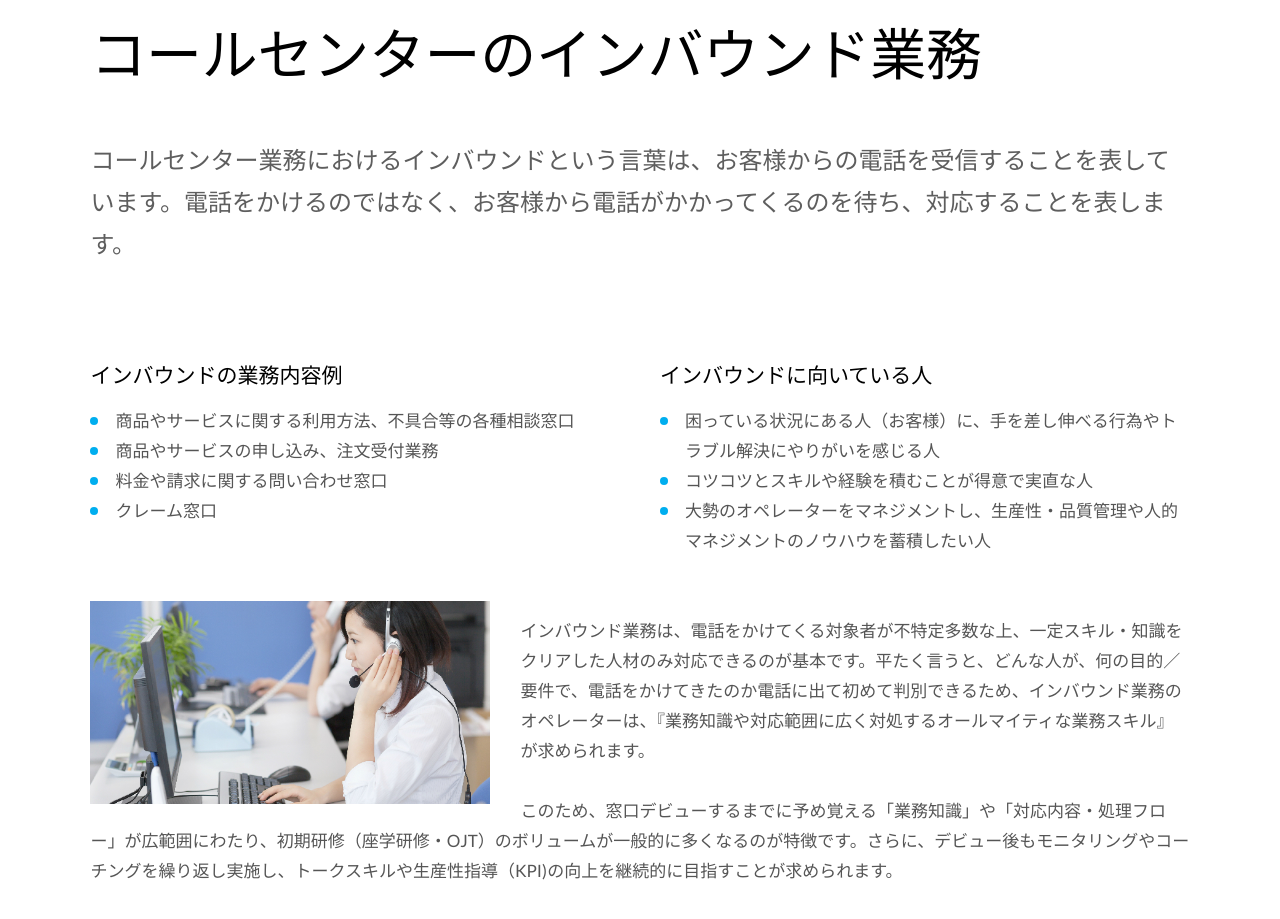
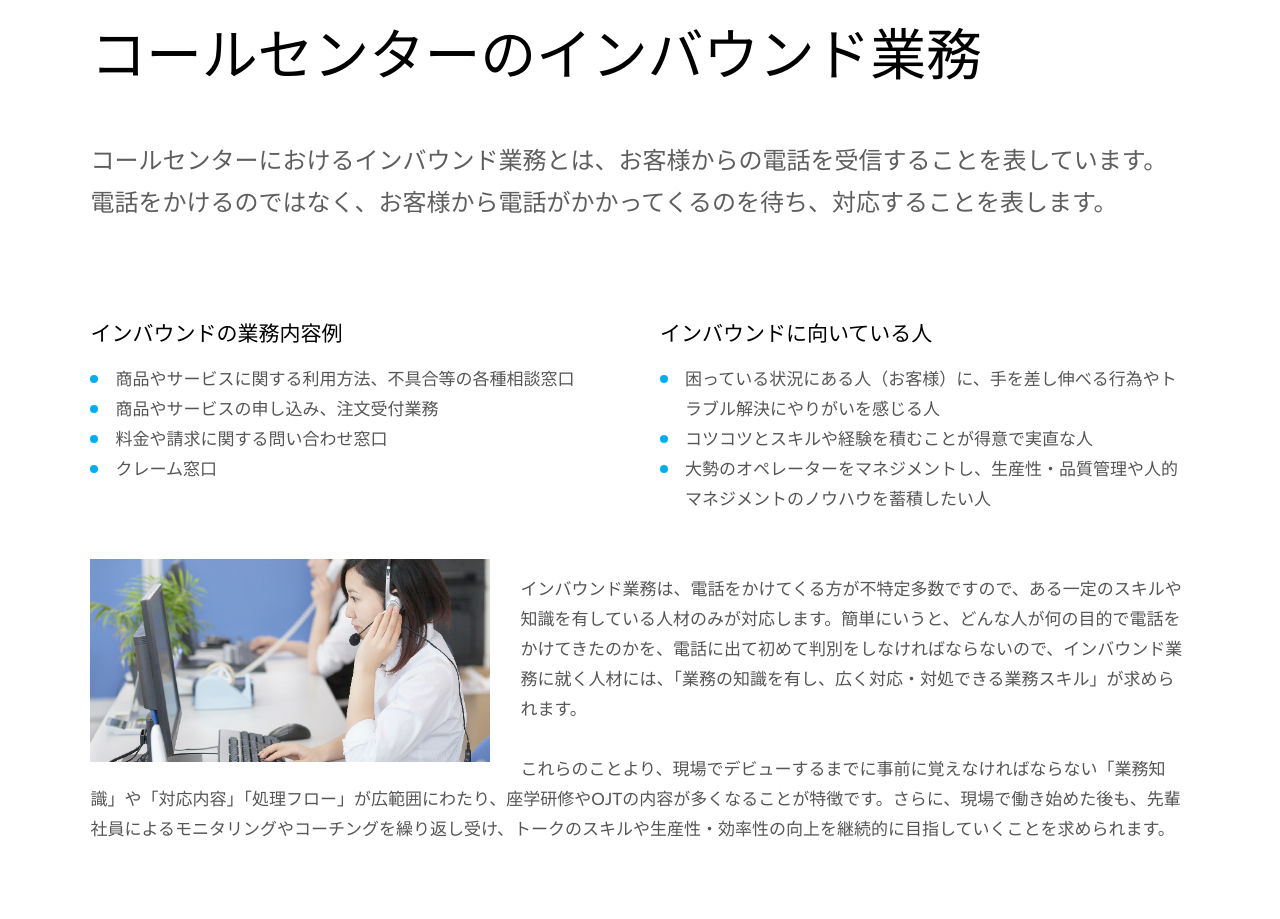
Before and after one commit to nak-244/call, a plain HTML site: page docs/index.html in a window 1280 px wide. Shown: the part 2860-3779 px from the top of the page. Drawn offline with Linux system fonts and the light colour scheme; files whose address does not match are found by name.

Commit message:
Update index.html

```diff
--- a/docs/index.html
+++ b/docs/index.html
@@ -228,7 +228,7 @@
     <div class="row" data-aos="fade-up">
       <div class="col-full">
         <p class="lead">
-          コールセンター業務におけるインバウンドという言葉は、お客様からの電話を受信することを表しています。電話をかけるのではなく、お客様から電話がかかってくるのを待ち、対応することを表します。
+          コールセンターにおけるインバウンド業務とは、お客様からの電話を受信することを表しています。電話をかけるのではなく、お客様から電話がかかってくるのを待ち、対応することを表します。
         </p>
       </div>
     </div>
@@ -254,8 +254,8 @@
     <div class="row" data-aos="fade-up">
       <div class="col-full tab-full">
         <p><img src="images/img01.jpg" class="pull-left" width="400" alt="コールセンターインバウンド業務"></p>
-        <p>インバウンド業務は、電話をかけてくる対象者が不特定多数な上、一定スキル・知識をクリアした人材のみ対応できるのが基本です。平たく言うと、どんな人が、何の目的／要件で、電話をかけてきたのか電話に出て初めて判別できるため、インバウンド業務のオペレーターは、『業務知識や対応範囲に広く対処するオールマイティな業務スキル』が求められます。</p>
-        <p>このため、窓口デビューするまでに予め覚える「業務知識」や「対応内容・処理フロー」が広範囲にわたり、初期研修（座学研修・OJT）のボリュームが一般的に多くなるのが特徴です。さらに、デビュー後もモニタリングやコーチングを繰り返し実施し、トークスキルや生産性指導（KPI)の向上を継続的に目指すことが求められます。</p>
+        <p>インバウンド業務は、電話をかけてくる方が不特定多数ですので、ある一定のスキルや知識を有している人材のみが対応します。簡単にいうと、どんな人が何の目的で電話をかけてきたのかを、電話に出て初めて判別をしなければならないので、インバウンド業務に就く人材には、「業務の知識を有し、広く対応・対処できる業務スキル」が求められます。</p>
+        <p>これらのことより、現場でデビューするまでに事前に覚えなければならない「業務知識」や「対応内容」「処理フロー」が広範囲にわたり、座学研修やOJTの内容が多くなることが特徴です。さらに、現場で働き始めた後も、先輩社員によるモニタリングやコーチングを繰り返し受け、トークのスキルや生産性・効率性の向上を継続的に目指していくことを求められます。</p>
       </div>
     </div>
   </section>
```
